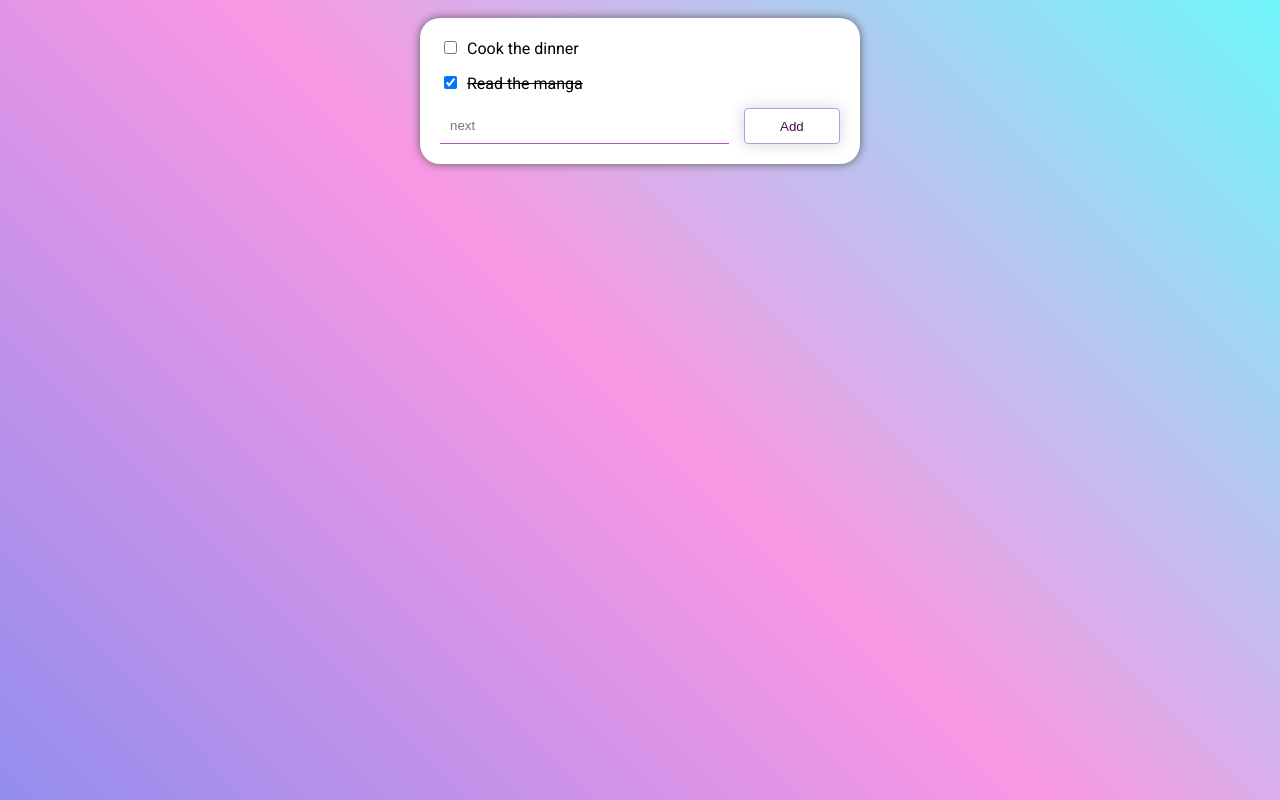
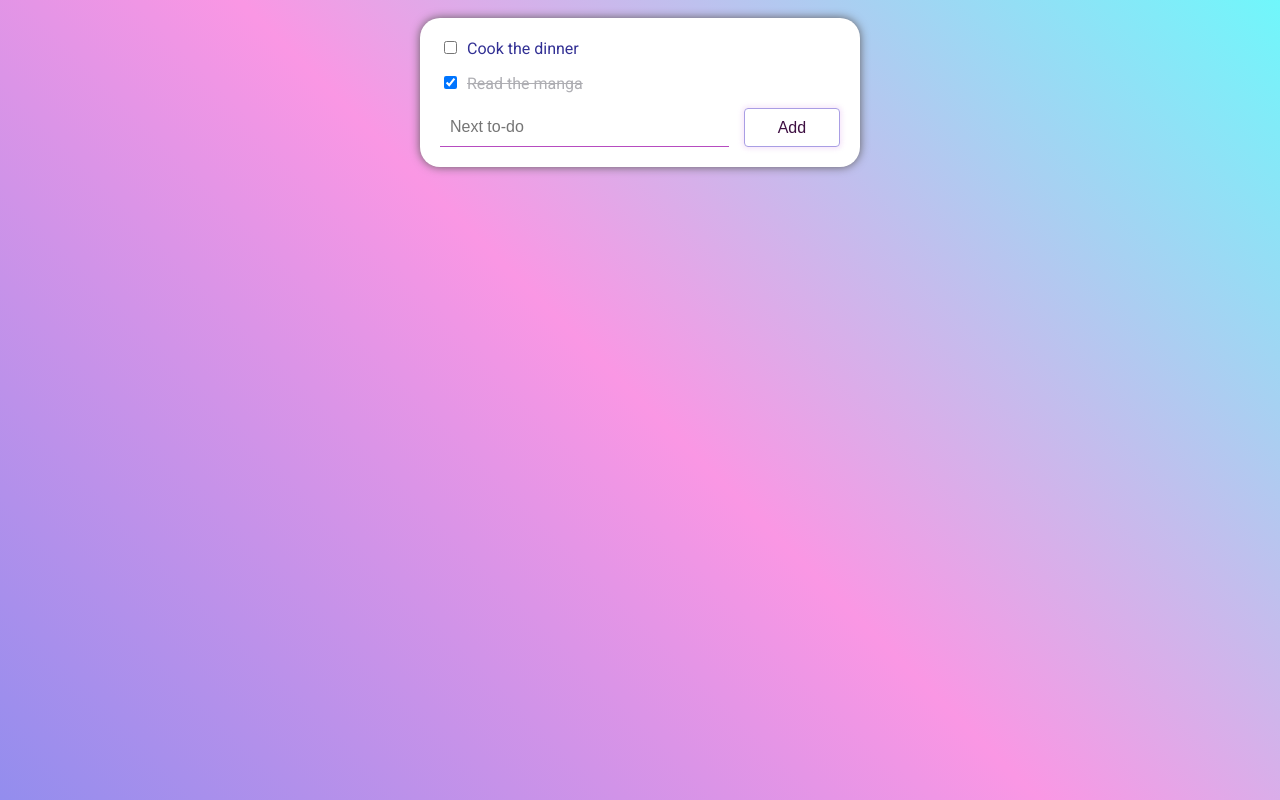
Before and after one commit to aisylu-iunusova/to-do-list, a React (Create React App) app: page / in a window 1280 px wide. Built offline with nearby package versions, Linux system fonts and the light colour scheme.

Commit message:
Small fix

```diff
--- a/src/AddTodoForm/index.module.css
+++ b/src/AddTodoForm/index.module.css
@@ -8,6 +8,8 @@ form {
   padding: 10px;
   border: none;
   border-bottom: 1px solid rgb(182, 76, 192);
+
+  font-size: 16px;
 }
 
 .btn {
@@ -19,7 +21,8 @@ form {
   user-select: none;
   white-space: nowrap;
   text-decoration: none;
-  color: rgb(79, 9, 85);
+  color: rgb(62, 15, 66);
+  font-size: 16px;
 
   border: 1px solid #a99ee4;
   border-radius: 4px;
@@ -29,17 +32,18 @@ form {
   transition: background-color 0.15s linear;
   cursor: pointer;
 
-  box-shadow: 0px 0px 15px rgba(74, 37, 83, 0.2);
+  box-shadow: 0px 0px 5px 2px rgba(208, 129, 228, 0.2);
 }
 
 .btn:hover {
-  background-color: #825b99;
-  border-color: #825b99;
+  background-color: #a99ee4;
+  border-color: #a99ee4;
 
   color: #fff;
 }
 
 .btn:active {
-  background-color: rgb(130, 62, 170);
+  background-color: rgb(104, 82, 155);
+  border: none;
   transform: scale(0.95);
 }
--- a/src/AddTodoForm/index.tsx
+++ b/src/AddTodoForm/index.tsx
@@ -15,7 +15,7 @@ const AddTodoForm = ({ addTodo }: Props) => {
         className={styles.formInput}
         type="text"
         value={text}
-        placeholder="next"
+        placeholder="Next to-do"
         onChange={(e) => {
           setText(e.target.value);
         }}
--- a/src/TodoListItem/index.module.css
+++ b/src/TodoListItem/index.module.css
@@ -3,10 +3,15 @@
 
   /* padding: 10px 0; */
 
-  color: #000;
+  color: rgb(50, 48, 148);
   list-style: none;
 }
 
 .todoListItem input {
   margin-right: 10px;
 }
+
+.todoListItemDone {
+  text-decoration: line-through;
+  color: rgb(174, 174, 179);
+}
--- a/src/TodoListItem/index.tsx
+++ b/src/TodoListItem/index.tsx
@@ -16,9 +16,7 @@ type Props = {
 const TodoListItem = ({ todo, toggleTodo }: Props) => {
   return (
     <li className={styles.todoListItem}>
-      <label
-        style={{ textDecoration: todo.complete ? "line-through" : undefined }}
-      >
+      <label className={todo.complete ? styles.todoListItemDone : ""}>
         <input
           type="checkbox"
           checked={todo.complete}
```
